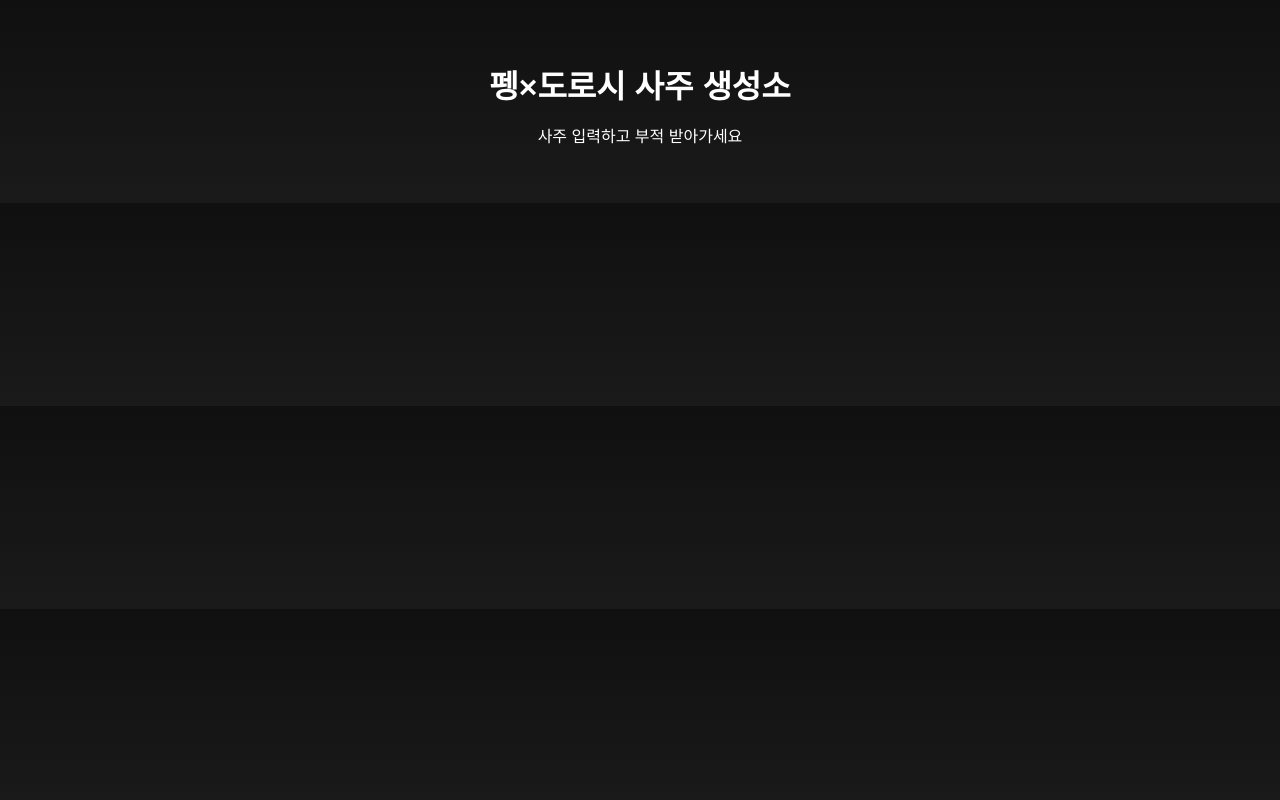
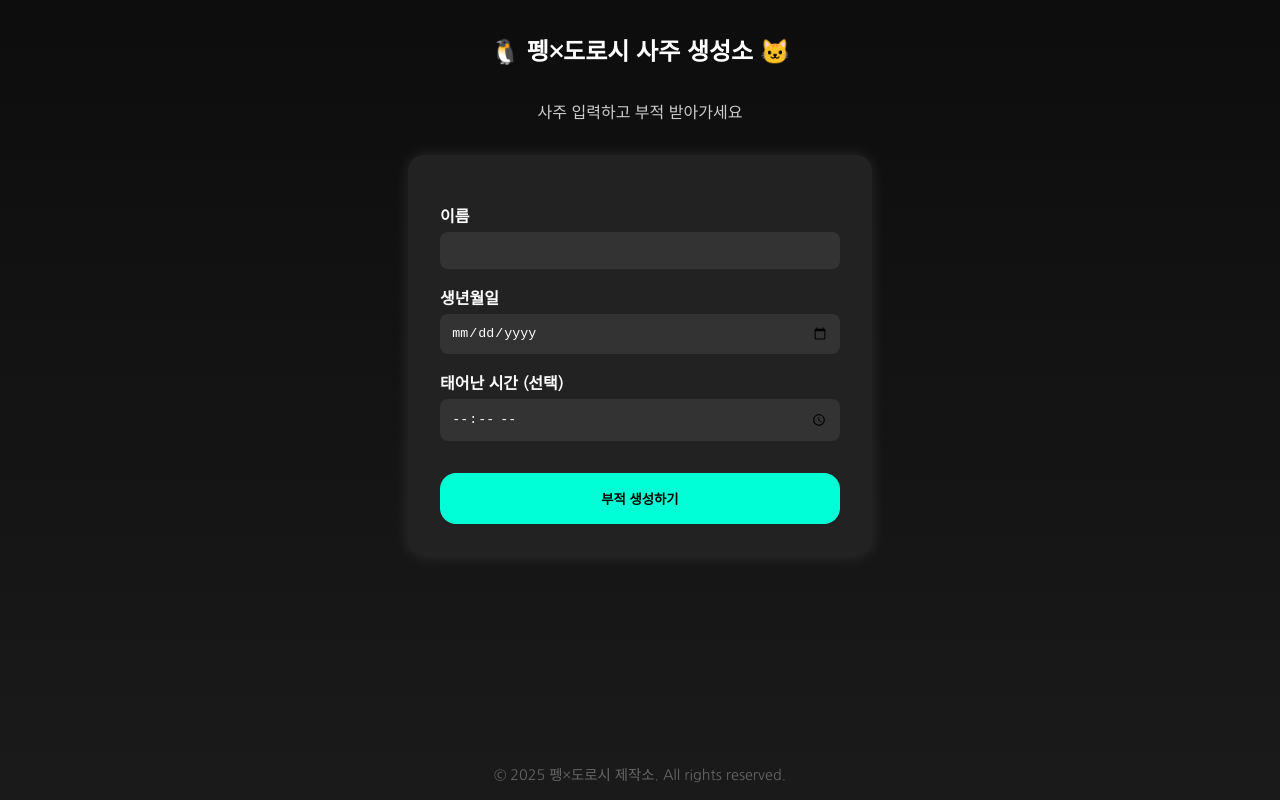
Before and after one commit to pengdorothy/pengdorothy-insight, a plain HTML site: page index.html in a window 1280 px wide. Drawn offline with Linux system fonts and the light colour scheme.

Commit message:
Update index.html

```diff
--- a/index.html
+++ b/index.html
@@ -2,11 +2,101 @@
 <html lang="ko">
 <head>
   <meta charset="UTF-8">
-  <title>펭×도로시 사주카페</title>
-  <link rel="stylesheet" href="style.css">
+  <meta name="viewport" content="width=device-width, initial-scale=1.0">
+  <title>펭×도로시 사주 생성소</title>
+  <style>
+    @import url('https://fonts.googleapis.com/css2?family=Nanum+Gothic&display=swap');
+
+    body {
+      margin: 0;
+      padding: 0;
+      font-family: 'Nanum Gothic', sans-serif;
+      background: linear-gradient(180deg, #0d0d0d, #1a1a1a);
+      color: #ffffff;
+      display: flex;
+      flex-direction: column;
+      align-items: center;
+      min-height: 100vh;
+    }
+
+    h1 {
+      margin-top: 2rem;
+      font-size: 1.5rem;
+    }
+
+    p {
+      margin-bottom: 2rem;
+      color: #cccccc;
+    }
+
+    form {
+      background: #222;
+      padding: 2rem;
+      border-radius: 1rem;
+      width: 90%;
+      max-width: 400px;
+      box-shadow: 0 0 15px rgba(255, 255, 255, 0.1);
+    }
+
+    label {
+      display: block;
+      margin-top: 1rem;
+      margin-bottom: 0.3rem;
+      font-weight: bold;
+    }
+
+    input {
+      width: 100%;
+      padding: 0.7rem;
+      border: none;
+      border-radius: 0.5rem;
+      background: #333;
+      color: #fff;
+      box-sizing: border-box;
+    }
+
+    button {
+      margin-top: 2rem;
+      width: 100%;
+      padding: 1rem;
+      background: #00ffd5;
+      color: #000;
+      font-weight: bold;
+      border: none;
+      border-radius: 1rem;
+      cursor: pointer;
+      transition: background 0.3s ease;
+    }
+
+    button:hover {
+      background: #00e6c0;
+    }
+
+    footer {
+      margin-top: auto;
+      padding: 1rem;
+      font-size: 0.9rem;
+      color: #666;
+    }
+  </style>
 </head>
 <body>
-  <h1>펭×도로시 사주 생성소</h1>
+  <h1>🐧 펭×도로시 사주 생성소 🐱</h1>
   <p>사주 입력하고 부적 받아가세요</p>
+
+  <form>
+    <label for="name">이름</label>
+    <input type="text" id="name" name="name" required>
+
+    <label for="birth">생년월일</label>
+    <input type="date" id="birth" name="birth" required>
+
+    <label for="birthtime">태어난 시간 (선택)</label>
+    <input type="time" id="birthtime" name="birthtime">
+
+    <button type="submit">부적 생성하기</button>
+  </form>
+
+  <footer>© 2025 펭×도로시 제작소. All rights reserved.</footer>
 </body>
 </html>
```
